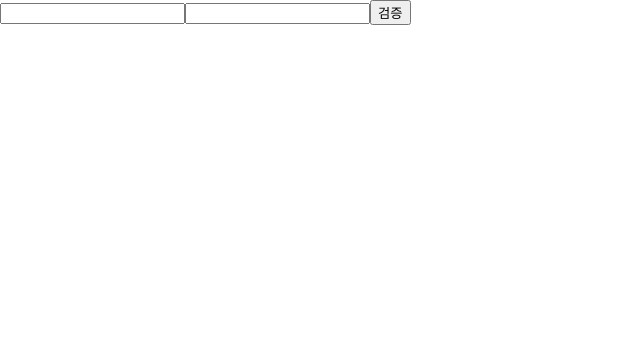
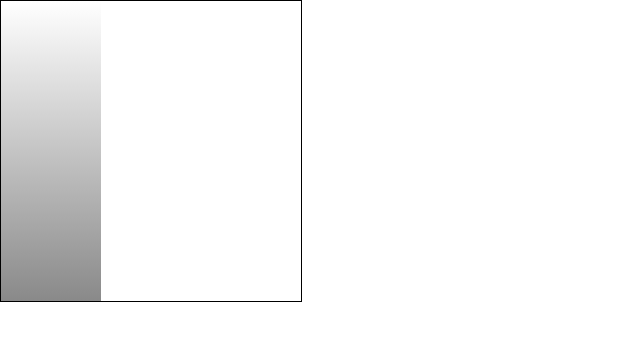
Before and after one commit to YoonYoon92/react-learn, a React (Create React App) app: page / in a window 1280 px wide. Shown: the top 340 px of the page, without its empty margins (0-640 px from the left). Built offline with nearby package versions, Linux system fonts and the light colour scheme.

Commit message:
scrollbox만듬

```diff
--- a/src/App.js
+++ b/src/App.js
@@ -1,10 +1,10 @@
 import React, { Component } from 'react';
-import ValidationSample from './ref/VaildationSample';
+import ScrollBox from './ref/ScrollBox';
 
 
 const App = () =>
 {
-  return <ValidationSample />;
+  return <ScrollBox />;
 };
 
 
--- /dev/null
+++ b/src/ref/ScrollBox.js
@@ -0,0 +1,31 @@
+import React, { Component } from 'react';
+
+class ScrollBox extends Component
+{
+   render()
+   {
+      const style = {
+         border: '1px solid black',
+         height: '300px',
+         width: '300px',
+         overflow: 'auto',
+         position: 'reative'
+      };
+
+      const innerStyle = {
+         width: '100px',
+         height: '650px',
+         background: 'linear-gradient(white,black)'
+
+      };
+
+      return (
+         <div
+            style={style}>
+            <div style={innerStyle} />
+         </div>
+      );
+   }
+}
+
+export default ScrollBox;
```
